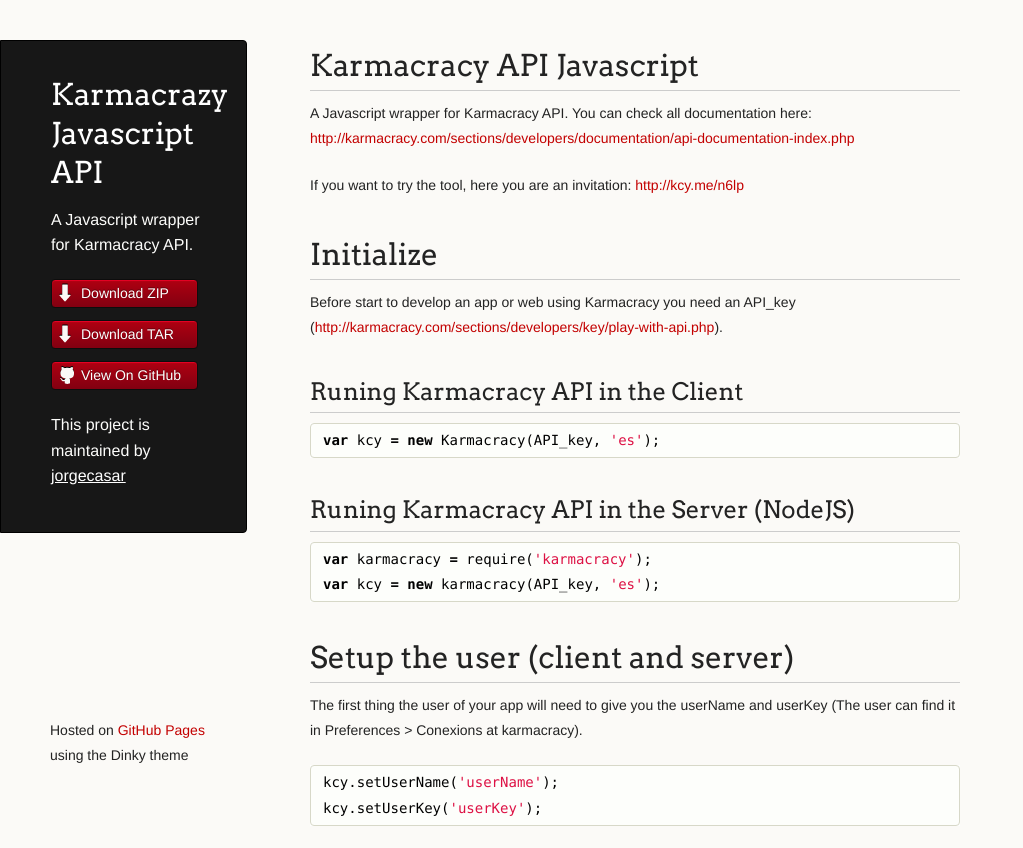
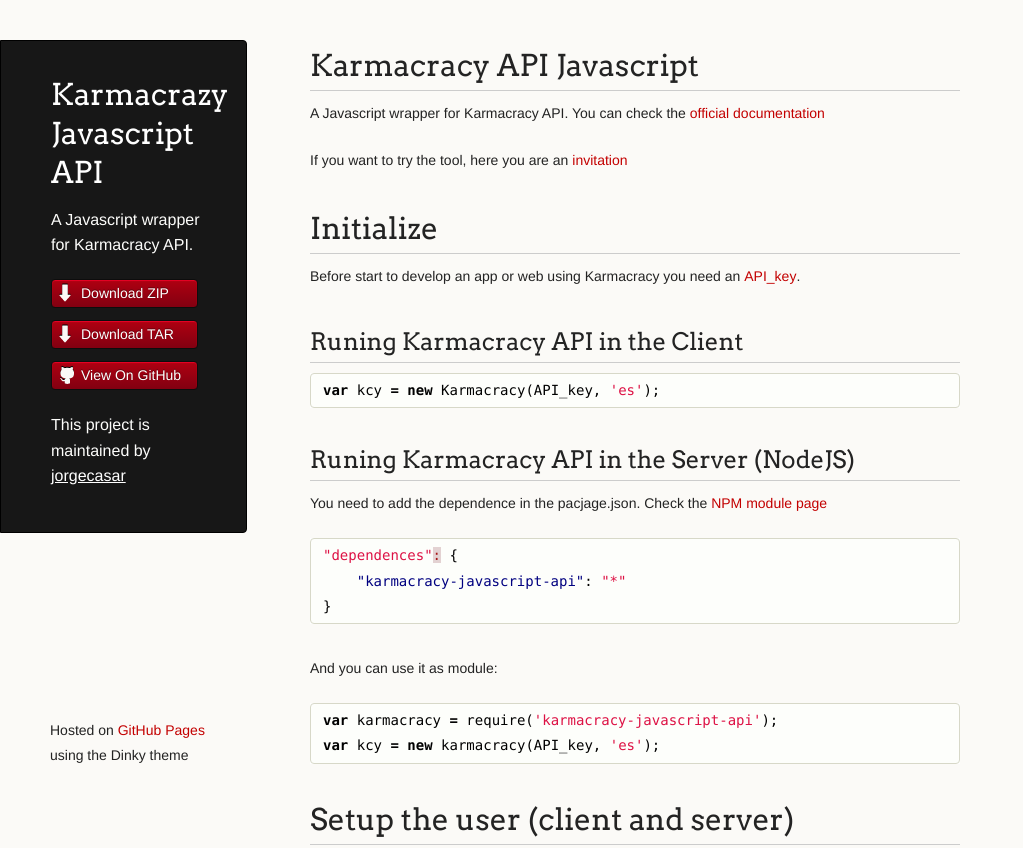
Before and after one commit to jorgecasar/karmacracy-javascript-api, a plain HTML site: page index.html in a window 1280 px wide. Shown: the top 848 px of the page, without its empty margins (0-1023 px from the left). Drawn offline with Linux system fonts and the light colour scheme.

```diff
--- a/index.html
+++ b/index.html
@@ -33,14 +33,14 @@
         <h1>
 <a name="karmacracy-api-javascript" class="anchor" href="#karmacracy-api-javascript"><span class="octicon octicon-link"></span></a>Karmacracy API Javascript</h1>
 
-<p>A Javascript wrapper for Karmacracy API. You can check all documentation here: <a href="http://karmacracy.com/sections/developers/documentation/api-documentation-index.php">http://karmacracy.com/sections/developers/documentation/api-documentation-index.php</a></p>
+<p>A Javascript wrapper for Karmacracy API. You can check the <a href="http://karmacracy.com/sections/developers/documentation/api-documentation-index.php">official documentation</a></p>
 
-<p>If you want to try the tool, here you are an invitation: <a href="http://kcy.me/n6lp">http://kcy.me/n6lp</a></p>
+<p>If you want to try the tool, here you are an <a href="http://kcy.me/n6lp">invitation</a></p>
 
 <h1>
 <a name="initialize" class="anchor" href="#initialize"><span class="octicon octicon-link"></span></a>Initialize</h1>
 
-<p>Before start to develop an app or web using Karmacracy you need an API_key (<a href="http://karmacracy.com/sections/developers/key/play-with-api.php">http://karmacracy.com/sections/developers/key/play-with-api.php</a>). </p>
+<p>Before start to develop an app or web using Karmacracy you need an <a href="http://karmacracy.com/sections/developers/key/play-with-api.php">API_key</a>. </p>
 
 <h2>
 <a name="runing-karmacracy-api-in-the-client" class="anchor" href="#runing-karmacracy-api-in-the-client"><span class="octicon octicon-link"></span></a>Runing Karmacracy API in the Client</h2>
@@ -51,7 +51,16 @@
 <h2>
 <a name="runing-karmacracy-api-in-the-server-nodejs" class="anchor" href="#runing-karmacracy-api-in-the-server-nodejs"><span class="octicon octicon-link"></span></a>Runing Karmacracy API in the Server (NodeJS)</h2>
 
-<div class="highlight"><pre><span class="kd">var</span> <span class="nx">karmacracy</span> <span class="o">=</span> <span class="nx">require</span><span class="p">(</span><span class="s1">'karmacracy'</span><span class="p">);</span>
+<p>You need to add the dependence in the pacjage.json. Check the <a href="https://npmjs.org/package/karmacracy-javascript-api">NPM module page</a></p>
+
+<div class="highlight"><pre><span class="s2">"dependences"</span><span class="err">:</span> <span class="p">{</span>
+    <span class="nt">"karmacracy-javascript-api"</span><span class="p">:</span> <span class="s2">"*"</span>
+<span class="p">}</span>
+</pre></div>
+
+<p>And you can use it as module:</p>
+
+<div class="highlight"><pre><span class="kd">var</span> <span class="nx">karmacracy</span> <span class="o">=</span> <span class="nx">require</span><span class="p">(</span><span class="s1">'karmacracy-javascript-api'</span><span class="p">);</span>
 <span class="kd">var</span> <span class="nx">kcy</span> <span class="o">=</span> <span class="k">new</span> <span class="nx">karmacracy</span><span class="p">(</span><span class="nx">API_key</span><span class="p">,</span> <span class="s1">'es'</span><span class="p">);</span>
 </pre></div>
 
```
Also changed, not shown: params.json (+1 -1 lines).
